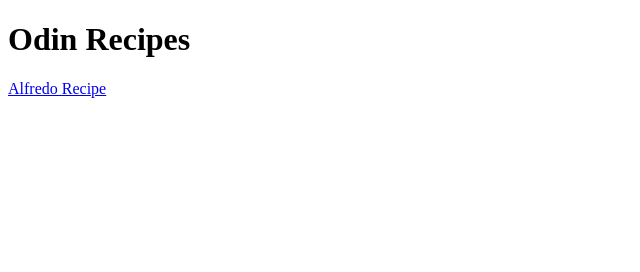
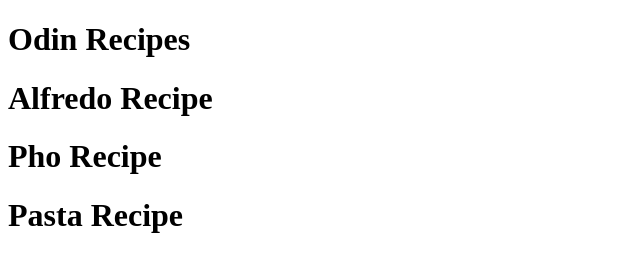
Before and after one commit to charred-70/odin-recipes, a plain HTML site: page index.html in a window 1280 px wide. Shown: the whole page, without its empty margins (0-640 px from the left). Drawn offline with Linux system fonts and the light colour scheme.

Commit message:
Added Recipe titles

```diff
--- a/index.html
+++ b/index.html
@@ -7,6 +7,8 @@
 </head>
 <body>
     <h1>Odin Recipes</h1>
-    <a href="recipes/alfredo.html">Alfredo Recipe</a>
+    <h1>Alfredo Recipe</h1>
+    <h1>Pho Recipe</h1>
+    <h1>Pasta Recipe</h1>
 </body>
 </html>
```
